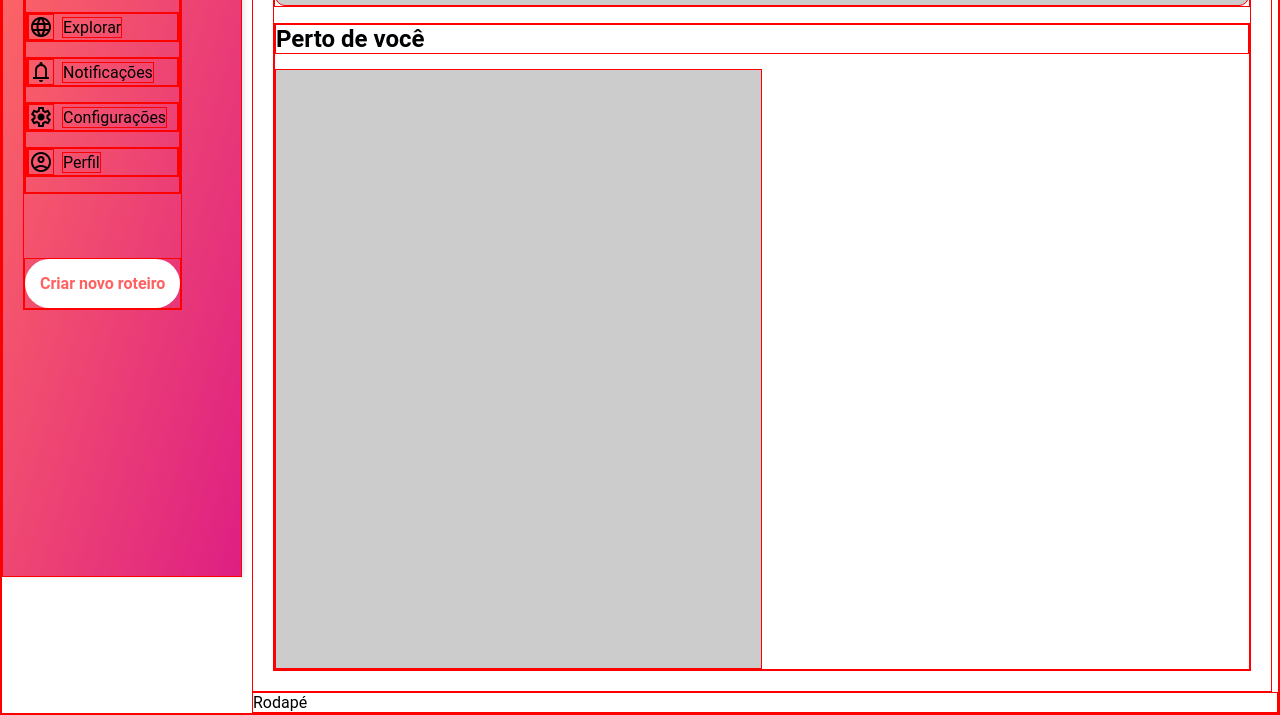
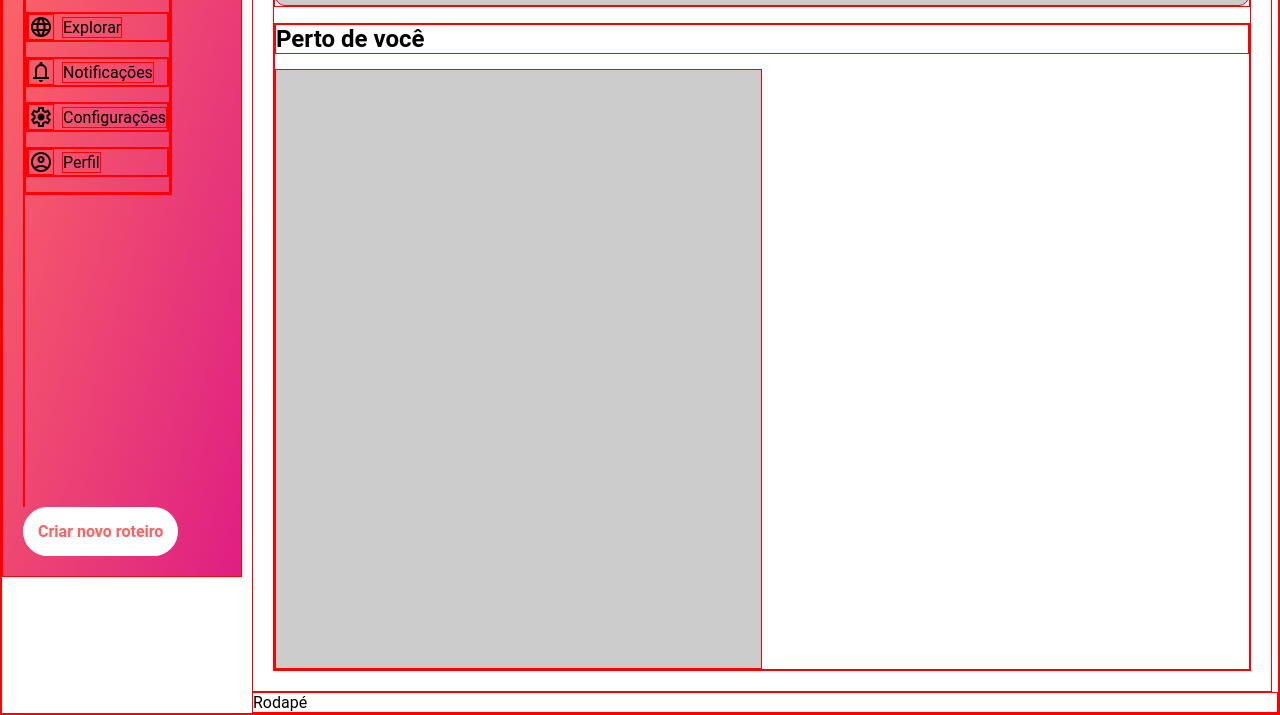
Before and after one commit to Daniiell99e/Projeto_integrador, a plain HTML site: page src/pages/index.html in a window 1280 px wide. Shown: the part 223-938 px from the top of the page. Drawn offline with nearby package versions, Linux system fonts and the light colour scheme.

Commit message:
Atualização botão de criar roteiro

```diff
--- a/src/pages/index.html
+++ b/src/pages/index.html
@@ -29,9 +29,10 @@
                         <li><a href="#"><i class="material-symbols-outlined">account_circle</i> <span>Perfil</span></a></li>
                     </ul>
                 </nav>
-                <div class="create-but">
+
+            </div>
+            <div class="create-but"></div>
                 <a href="Criar novo roteiro.html" class="create-itinerary-btn">Criar novo roteiro</a>
-                </div>
             </div>
         </aside>
 
```
